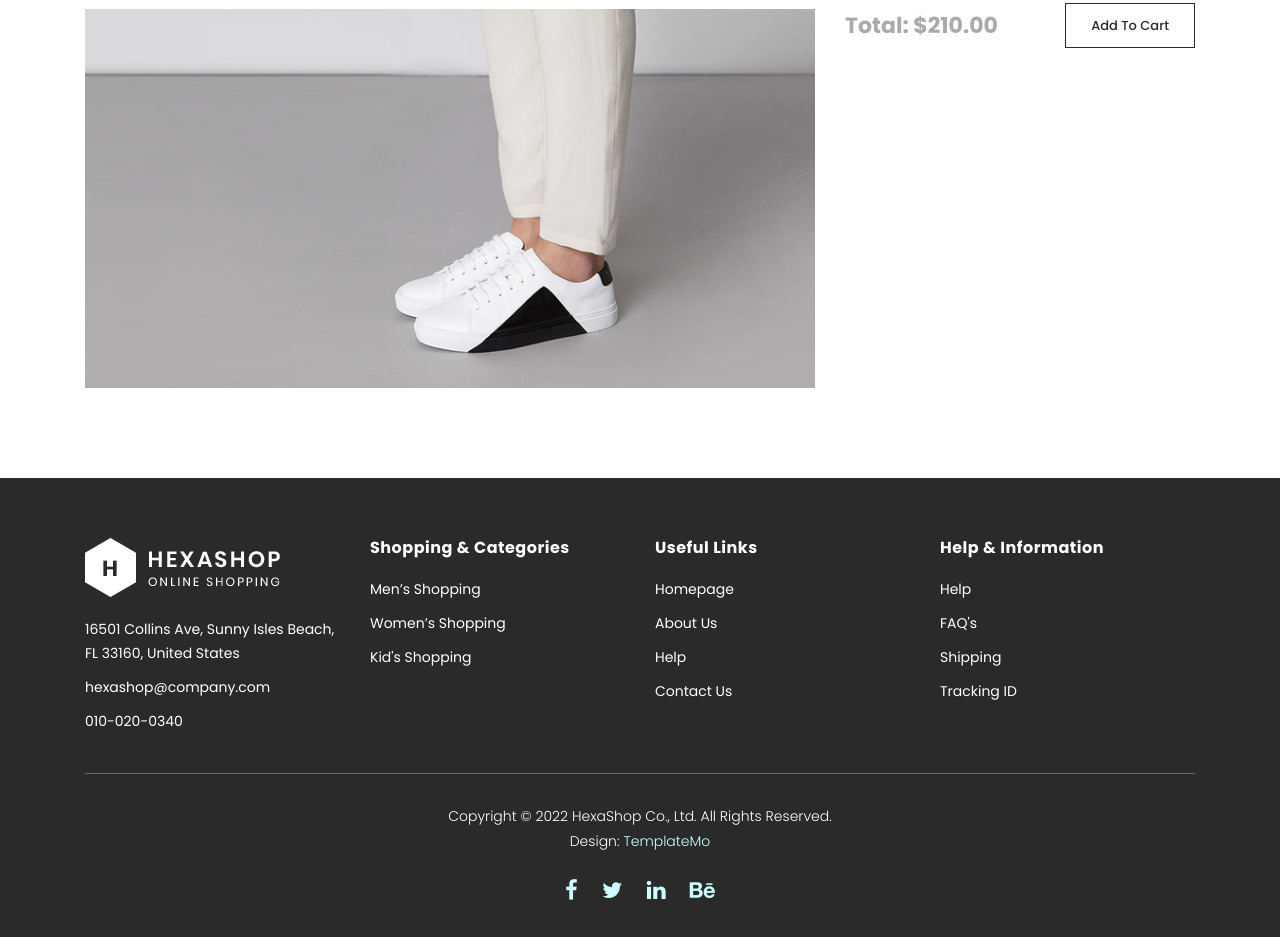
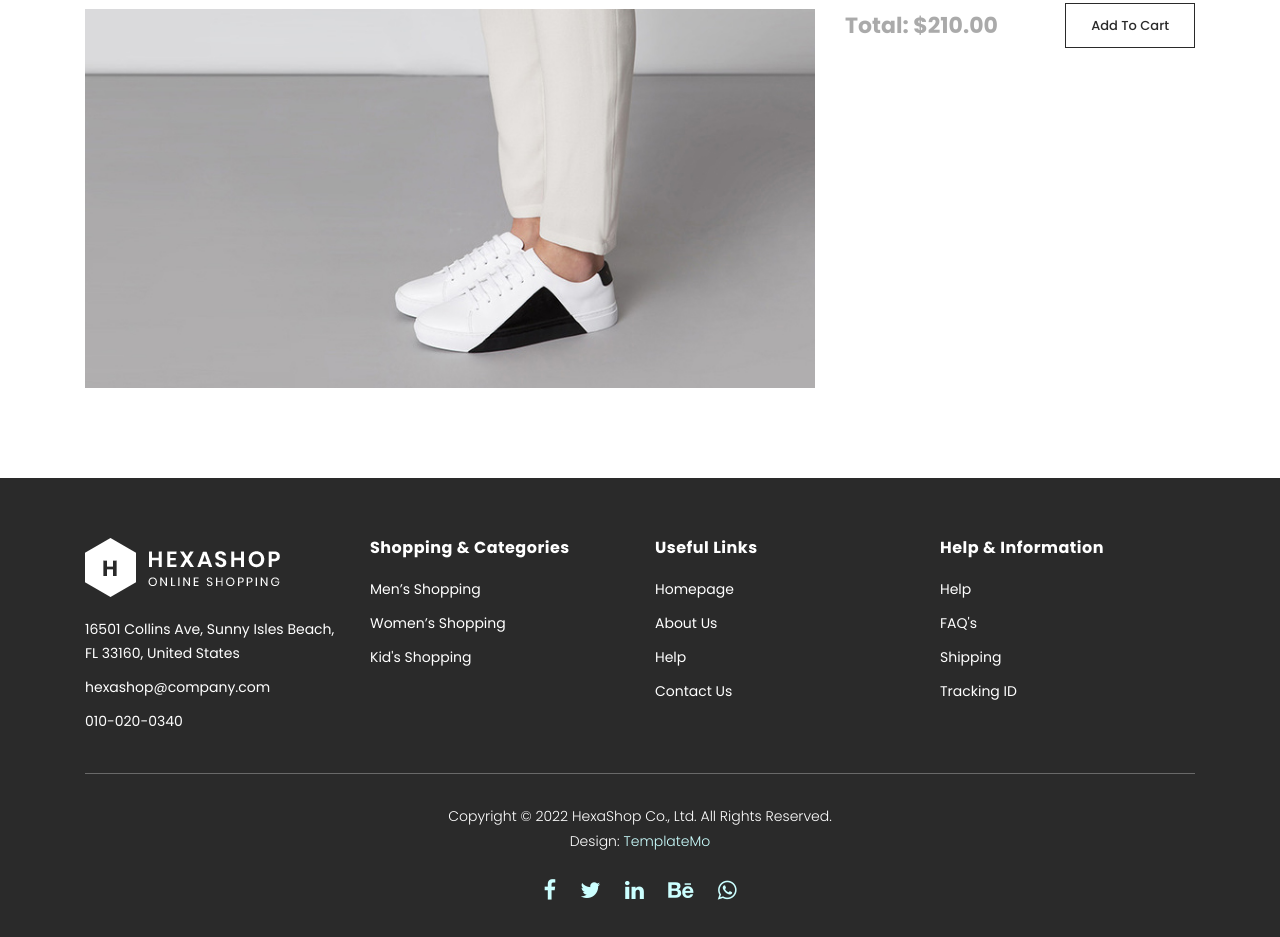
Before and after one commit to sulaimanadamu/MarketPeak_Ecommerce, a plain HTML site: page templatemo_571_hexashop/single-product.html in a window 1280 px wide. Shown: the part 1042-1979 px from the top of the page. Drawn offline with Linux system fonts and the light colour scheme.

Commit message:
add whatsapp contact for calls an chat

```diff
--- a/templatemo_571_hexashop/single-product.html
+++ b/templatemo_571_hexashop/single-product.html
@@ -206,6 +206,7 @@ https://templatemo.com/tm-571-hexashop
                             <li><a href="#"><i class="fa fa-twitter"></i></a></li>
                             <li><a href="#"><i class="fa fa-linkedin"></i></a></li>
                             <li><a href="#"><i class="fa fa-behance"></i></a></li>
+                            <li><a href="tel:+2348012345678" ><i class="fa fa-whatsapp"></i></a></li>
                         </ul>
                     </div>
                 </div>
```
